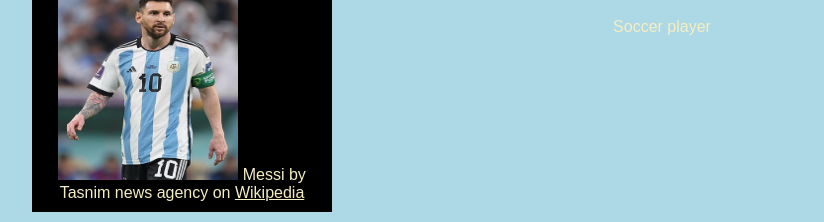
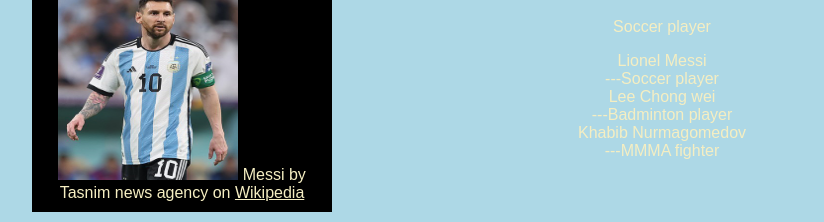
Before and after one commit to Shaaleen/Shaaleen.github.io, a plain HTML site: page athletes.html in a window 1280 px wide. Shown: the part 626-848 px from the top of the page, without its empty margins (138-962 px from the left). Drawn offline with Linux system fonts and the light colour scheme.

Commit message:
Update athletes.html

```diff
--- a/athletes.html
+++ b/athletes.html
@@ -23,6 +23,15 @@
 <h1>-------Lionel Messi</h1>
 <p>Soccer player</p>
 
+<dl>
+  <dt>Lionel Messi</dt>
+  <dd>---Soccer player</dd>
+  <dt>Lee Chong wei</dt>
+  <dd>---Badminton player</dd>
+  <dt>Khabib Nurmagomedov</dt>
+  <dd>---MMMA fighter</dd>
+</dl>
+
 
 </body>
 </html>
```
